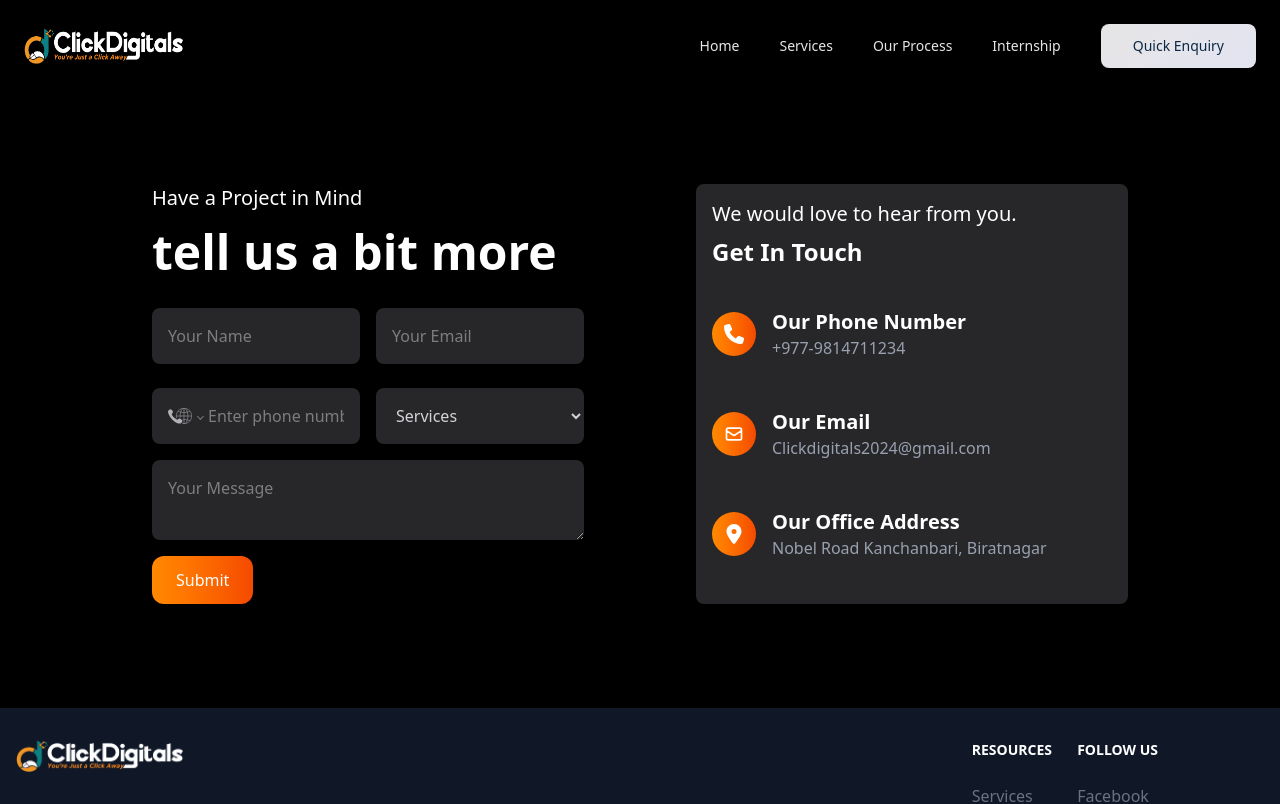
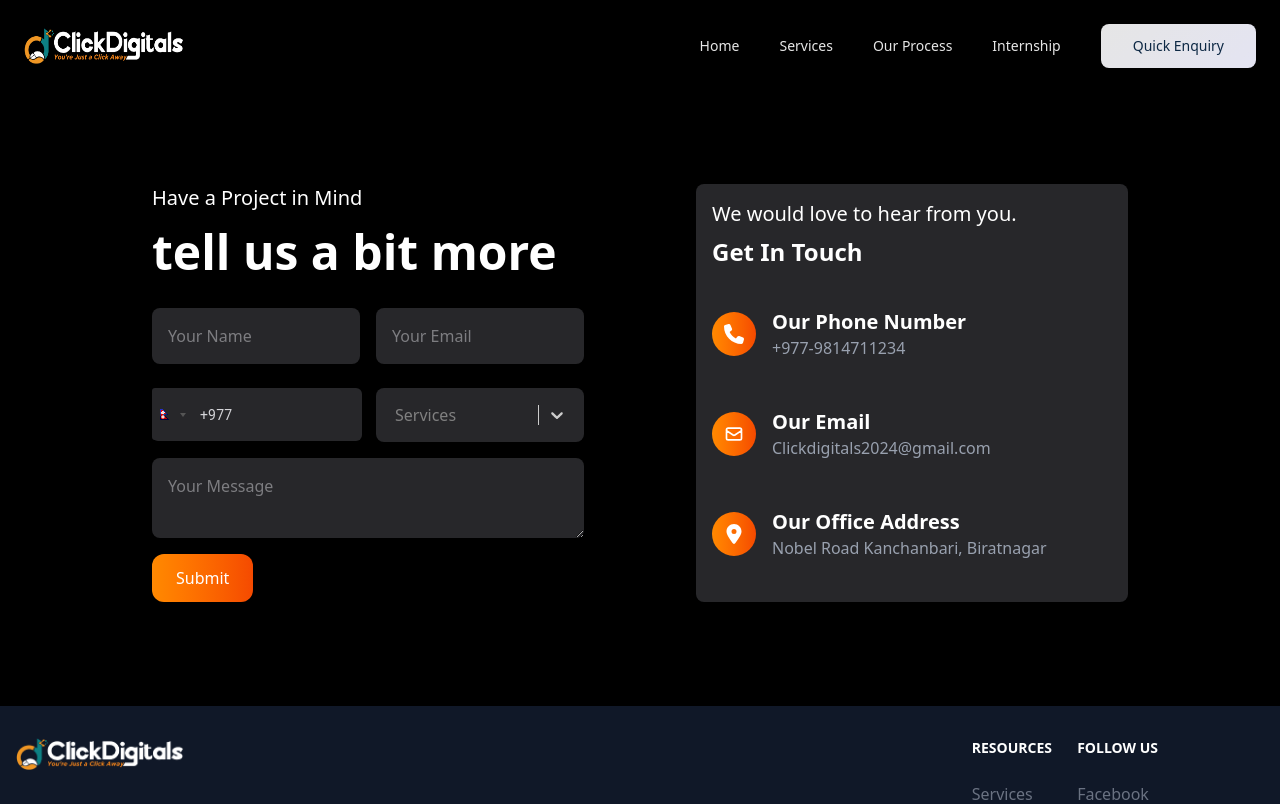
Before and after one commit to rrabir12/ClickDigital, a React (Vite) app: page /quickenquiry in a window 1280 px wide. Shown: the top 804 px of the page. Built offline with nearby package versions, Linux system fonts and the light colour scheme.

Commit message:
few changes

```diff
--- a/package.json
+++ b/package.json
@@ -14,8 +14,9 @@
     "react": "^19.0.0",
     "react-dom": "^19.0.0",
     "react-icons": "^5.5.0",
-    "react-phone-number-input": "^3.4.12",
-    "react-router-dom": "^7.3.0"
+    "react-phone-input-2": "^2.15.1",
+    "react-router-dom": "^7.3.0",
+    "react-select": "^5.10.1"
   },
   "devDependencies": {
     "@eslint/js": "^9.21.0",
--- a/src/pages/QuickEnquiry/QuickEnquiry.jsx
+++ b/src/pages/QuickEnquiry/QuickEnquiry.jsx
@@ -1,12 +1,51 @@
-import "react-phone-number-input/style.css";
-import PhoneInput from "react-phone-number-input";
+import PhoneInput from "react-phone-input-2";
+import "react-phone-input-2/lib/style.css";
+import Select from 'react-select';
 import { useState } from "react";
 import { FaPhone } from "react-icons/fa6";
 import { HiOutlineMail } from "react-icons/hi";
 import { FaLocationDot } from "react-icons/fa6";
 
 export default function QuickEnquiry() {
-  const [value, setValue] = useState();
+  const [state, setState] = useState({ phone: "" });
+  const options = [
+    { value: 'services', label: 'Services' },
+    { value: 'web-development', label: 'Web Development' },
+    { value: 'app-development', label: 'App Development' },
+    { value: 'system-software', label: 'System/Software Development' },
+    { value: 'ui-ux', label: 'UI/UX' },
+    { value: 'seo', label: 'Search Engine Optimization (SEO)' },
+    { value: 'social-media-marketing', label: 'Social Media Marketing' },
+    { value: 'graphics-design', label: 'Graphics Design' },
+    { value: 'content-writing', label: 'Content Writing' },
+    { value: 'pay-per-click', label: 'Pay Per Click' },
+    { value: 'digital-marketing', label: 'Digital Marketing' },
+    { value: 'internship', label: 'Internship' },
+  ];
+
+  const customStyles = {
+    control: (provided) => ({
+      ...provided,
+      backgroundColor: '#27272a',
+      border: 'none',
+      borderRadius: '0.5rem',
+      padding: '9px',
+    }),
+    menu: (provided) => ({
+      ...provided,
+      backgroundColor: '#27272a',
+      borderColor: '#4A5568',
+    }),
+    option: (provided, state) => ({
+      ...provided,
+      backgroundColor: state.isFocused ? '#FFF' : '',
+      color: '#7D7D80',
+    }),
+    singleValue: (provided) => ({
+      ...provided,
+      color: '#D1D5DB',
+    }),
+  };
 
   return (
     <div className="bg-[#000000] px-1 md:px-10 py-6 md:py-10 z-[10] relative">
@@ -18,46 +57,54 @@ export default function QuickEnquiry() {
             tell us a bit more
           </h2>
           <form className="mt-6 space-y-4">
-            {/* Name and Email */}
+
             <div className="grid grid-cols-1 md:grid-cols-2 gap-4">
               <input
                 type="text"
                 placeholder="Your Name"
-                className="mt-2 block w-full bg-zinc-800 border border-zinc-600 rounded-lg shadow-sm text-base p-4 text-zinc-300 focus:outline-none focus:ring-2 focus:ring-orange-500"
+                className="mt-2 block w-full bg-zinc-800 border border-zinc-600 rounded-lg shadow-sm text-base p-4 text-zinc-300 focus:outline-none focus:ring-1 focus:ring-blue-500"
               />
               <input
                 type="email"
                 placeholder="Your Email"
-                className="mt-2 block w-full bg-zinc-800 border border-zinc-600 rounded-lg shadow-sm text-base p-4 text-zinc-300 focus:outline-none focus:ring-2 focus:ring-orange-500"
+                className="mt-2 block w-full bg-zinc-800 border border-zinc-600 rounded-lg shadow-sm text-base p-4 text-zinc-300 focus:outline-none focus:ring-1 focus:ring-blue-500"
               />
             </div>
-            {/* Phone and Dropdown */}
+
             <div className="grid grid-cols-1 md:grid-cols-2 gap-4">
               <PhoneInput
-                placeholder="Enter phone number"
-                value={value}
-                className="mt-2 block w-full bg-zinc-800 border border-zinc-600 rounded-lg shadow-sm text-base p-4 text-zinc-300 focus:outline-none focus:ring-2 focus:ring-orange-500"
-                onChange={setValue}
+                country={"np"}
+                value={state.phone}
+                onChange={(phone) => setState({ phone })}
+                containerClass="w-full mt-2"
+                inputClass="w-full text-zinc-300 p-4 focus:ring-1 focus:ring-blue-500"
+                inputStyle={{
+                  height: "53px",
+                  backgroundColor: "#27272A",
+                  width: "210px",
+                  border: "none",
+                  borderRadius: "6px"
+                }}
+                buttonStyle={{
+                  backgroundColor: "#27272A",
+                  border: "none",
+                  height: "52px",
+                }}
+                dropdownClass="bg-zinc-900 text-zinc-500"
+                dropdownStyle={{ backgroundColor: "#27272A", width: "210px"}}
               />
-              <select className="mt-2 block w-full bg-zinc-800 border border-zinc-600 rounded-lg shadow-sm text-base p-4 text-zinc-300 focus:outline-none focus:ring-2 focus:ring-orange-500">
-                <option>Services</option>
-                <option>Web Development</option>
-                <option>App Development</option>
-                <option>System/Software development</option>
-                <option>UI/UX</option>
-                <option>Search Engine Optimization(SEO)</option>
-                <option>Social Media Marketing</option>
-                <option>Graphics Design</option>
-                <option>Content Writing</option>
-                <option>Pay Per Click</option>
-                <option>Digital Marketing</option>
-                <option>Internship</option>
-              </select>
+
+<Select
+        options={options}
+        styles={customStyles}
+        placeholder="Services"
+        className="mt-2 "
+      />
             </div>
             {/* Message Box */}
             <textarea
               placeholder="Your Message"
-              className="mt-2 block w-full bg-zinc-800 border border-zinc-600 rounded-lg shadow-sm text-base p-4 text-zinc-300 focus:outline-none focus:ring-2 focus:ring-orange-500"
+              className="mt-2 block w-full bg-zinc-800 border border-zinc-600 rounded-lg shadow-sm text-base p-4 text-zinc-300 focus:outline-none focus:ring-1 focus:ring-blue-500"
             ></textarea>
             {/* Submit Button */}
             <button className="inline-flex items-center px-6 py-3 rounded-xl bg-gradient-to-r from-orange-400 to-orange-600 text-white font-medium transition-all duration-300 hover:shadow-lg hover:scale-105 hover:shadow-orange-500/25">
@@ -80,8 +127,7 @@ export default function QuickEnquiry() {
               {/* Text Section */}
               <div className="flex flex-col">
                 <div className="text-xl font-semibold">Our Phone Number</div>
-                <span className="text-md text-[#99A1AF]">+977-9814711234
-                </span>
+                <span className="text-md text-[#99A1AF]">+977-9814711234</span>
               </div>
             </div>
 
@@ -89,26 +135,32 @@ export default function QuickEnquiry() {
             <div className="flex items-center space-x-4">
               {/* Icon with background */}
               <div className="bg-gradient-to-r from-orange-400 to-orange-600 p-3 rounded-full flex items-center justify-center">
-              <HiOutlineMail className="text-white text-xl"/>
+                <HiOutlineMail className="text-white text-xl" />
               </div>
 
               {/* Text Section */}
               <div className="flex flex-col">
                 <div className="text-xl font-semibold">Our Email</div>
-                <span className="text-md text-[#99A1AF]">Clickdigitals2024@gmail.com</span>
+                <span className="text-md text-[#99A1AF]">
+                  Clickdigitals2024@gmail.com
+                </span>
               </div>
             </div>
 
             <div className="flex items-center space-x-4">
               {/* Icon with background */}
               <div className="bg-gradient-to-r from-orange-400 to-orange-600 p-3 rounded-full flex items-center justify-center">
-              <FaLocationDot className="text-white text-xl"/>
+                <FaLocationDot className="text-white text-xl" />
               </div>
 
               {/* Text Section */}
               <div className="flex flex-col">
                 <div className="text-xl font-semibold">Our Office Address</div>
-                <span className="text-md text-[#99A1AF]"><a href="https://g.co/kgs/4sMGN7e">Nobel Road Kanchanbari, Biratnagar</a></span>
+                <span className="text-md text-[#99A1AF]">
+                  <a href="https://g.co/kgs/4sMGN7e">
+                    Nobel Road Kanchanbari, Biratnagar
+                  </a>
+                </span>
               </div>
             </div>
           </div>
```
Also changed, not shown: src/pages/QuickEnquiry/QuickEnquiry.css (added), 1 other file (tests, documents, lock files or other folders).
